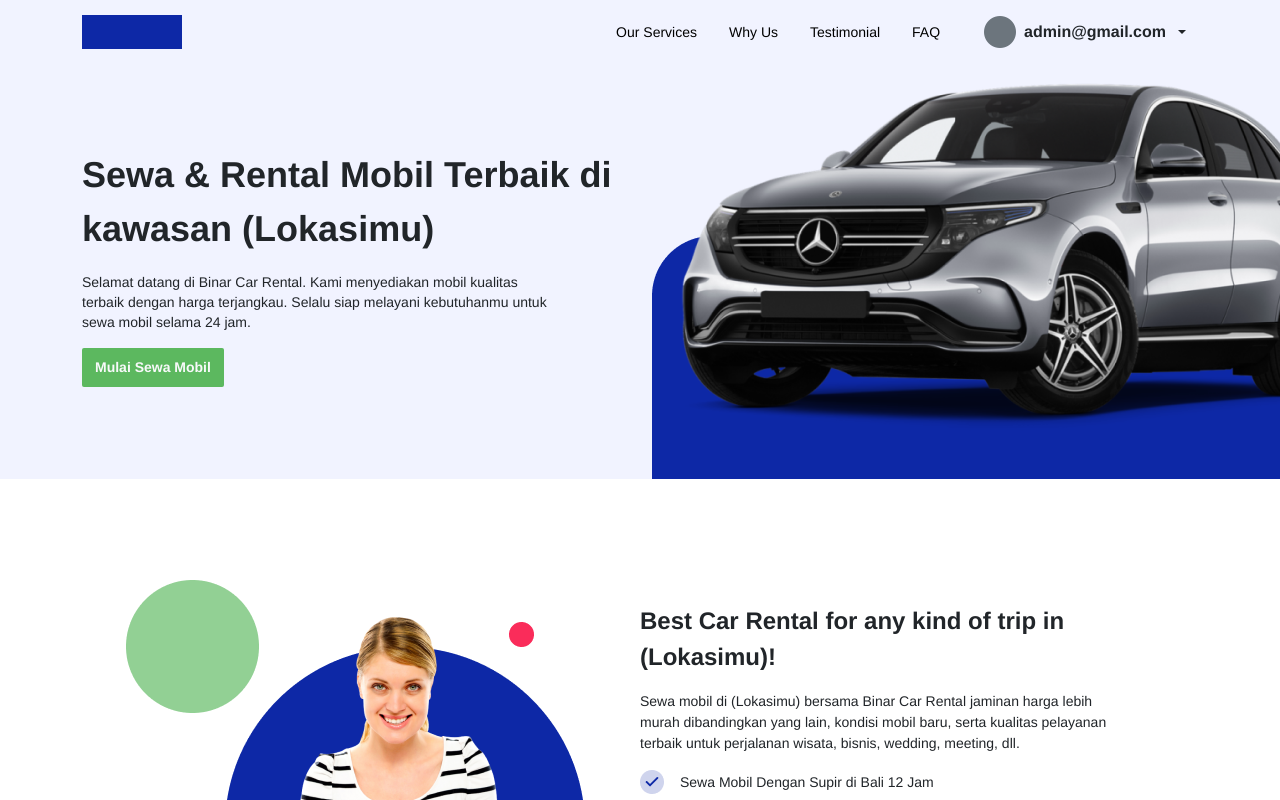
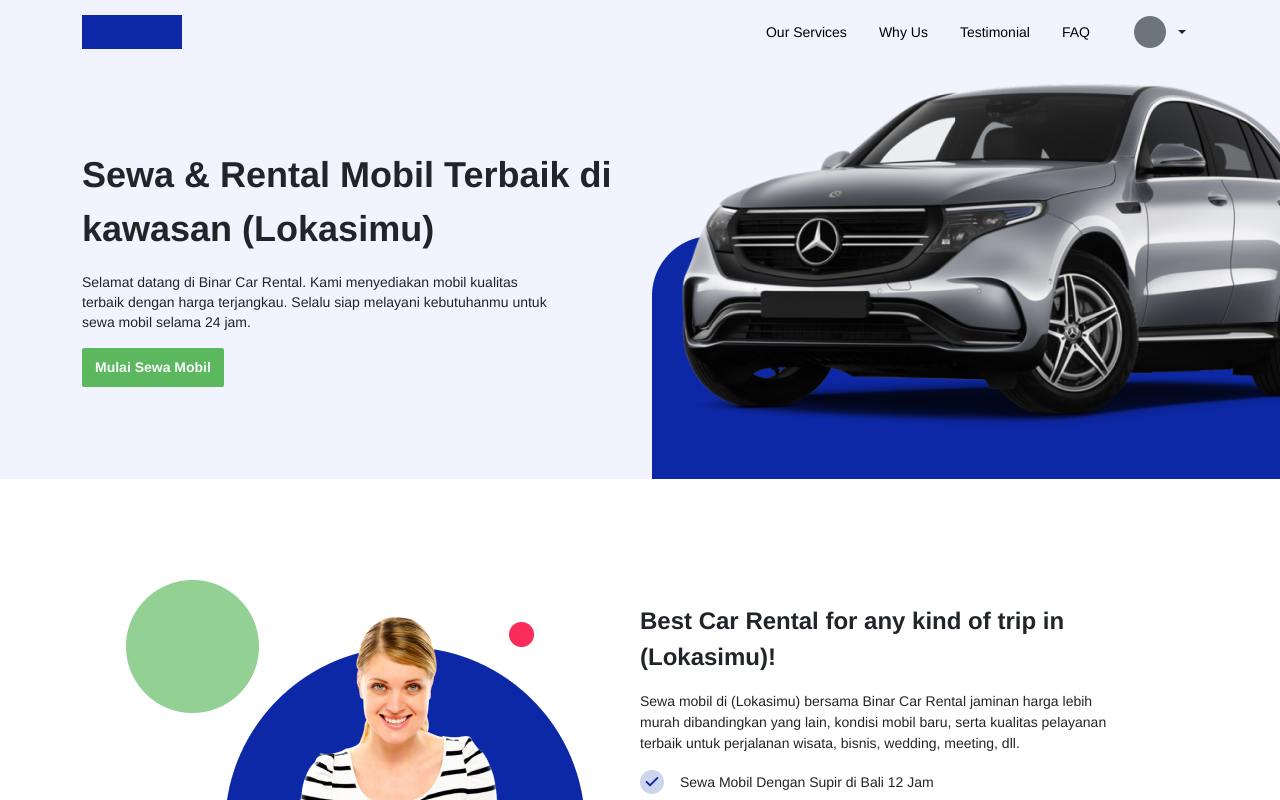
Before and after one commit to fajarriskihidayat/synrgy7-FeDeployTesting-ch8, a React (Vite) app: page / in a window 1280 px wide. Shown: the top 800 px of the page. Built offline with nearby package versions, Linux system fonts and the light colour scheme; no server answers; sample sign-in values are in the browser's storage.

Commit message:
fix: add email in navbar

```diff
--- a/src/components/elements/Navbar/Navbar.tsx
+++ b/src/components/elements/Navbar/Navbar.tsx
@@ -1,7 +1,9 @@
 import { useEffect, useState } from "react";
 import { Link } from "react-router-dom";
+import { useAuth } from "../../../context/AuthContext";
 
 const Navbar = () => {
+  const { decoded } = useAuth();
   const [isLogin, setIsLogin] = useState<string | null>("");
 
   useEffect(() => {
@@ -78,7 +80,7 @@ const Navbar = () => {
                       style={{ backgroundColor: "transparent", border: 0 }}
                     >
                       <i className="fa-solid fa-circle text-secondary fs-2"></i>{" "}
-                      admin@gmail.com
+                      {decoded.email}
                     </p>
                     <ul className="dropdown-menu">
                       <li className="d-flex align-items-center gap-2 py-2 px-4 dropdown-item">
--- a/src/components/layouts/Admin/AdminLayout.tsx
+++ b/src/components/layouts/Admin/AdminLayout.tsx
@@ -3,6 +3,7 @@ import { Link, NavLink, useNavigate } from "react-router-dom";
 import styles from "./index.module.css";
 import MENU from "./constant";
 import api from "../../../api/api";
+import { useAuth } from "../../../context/AuthContext";
 
 type IAdminProps = {
   children: ReactNode;
@@ -10,6 +11,7 @@ type IAdminProps = {
 
 const AdminLayout = ({ children }: IAdminProps) => {
   const navigate = useNavigate();
+  const { decoded } = useAuth();
   const [show, setShow] = useState<boolean>(true);
 
   const logout = async () => {
@@ -44,7 +46,7 @@ const AdminLayout = ({ children }: IAdminProps) => {
                 style={{ backgroundColor: "transparent", border: 0 }}
               >
                 <i className="fa-solid fa-circle text-secondary fs-2"></i>{" "}
-                admin@gmail.com
+                {decoded.email}
               </p>
               <ul className="dropdown-menu">
                 <li className="d-flex align-items-center gap-2 py-2 px-4 dropdown-item">
```
